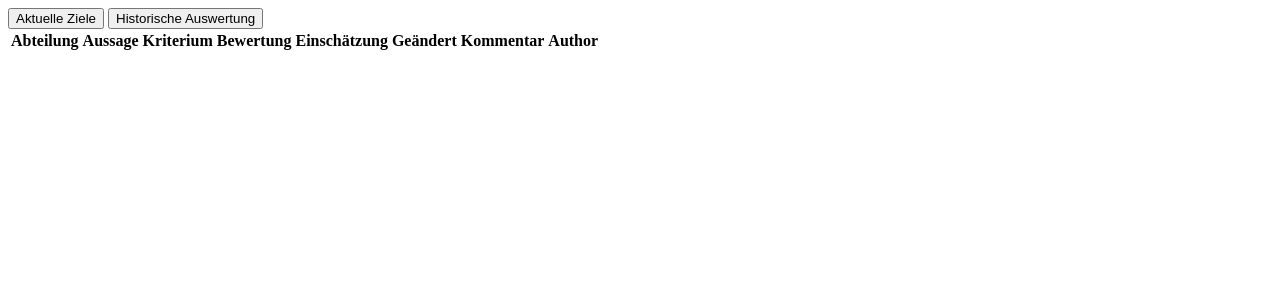
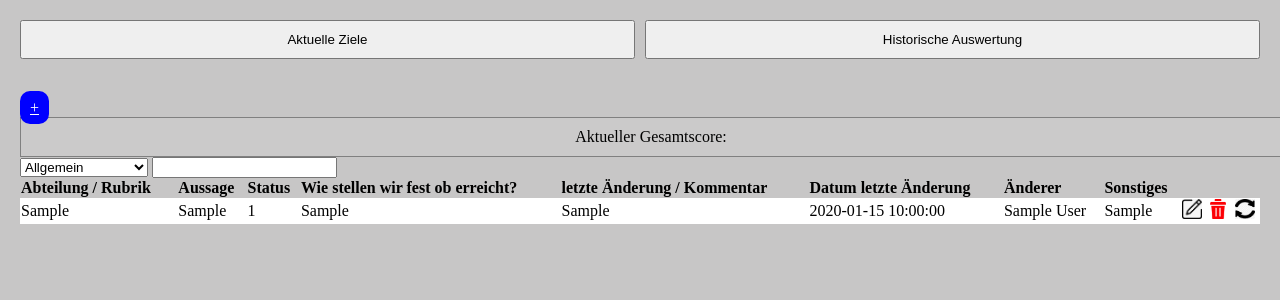
Before and after one commit to Khroxx/10x-page, a Flask app: page /liste in a window 1280 px wide. Shown: the top 300 px of the page. Run offline with Flask 3, Linux system fonts and the light colour scheme; tables that the repository leaves empty hold one stand-in row (values such as "Sample post"); lists and menus that the app fills with data are empty.

Commit message:
fixed and added

```diff
--- a/app/models.py
+++ b/app/models.py
@@ -24,6 +24,8 @@
     "Bari"
 ]
 
+BEWERTUNG_CHOICES = list(range(1, 11))
+
 class Ziel(db.Model):
     id = db.Column(db.Integer, primary_key=True)
     abteilung = db.Column(String(50), default="Allgemein", nullable=False)
--- a/app/routes.py
+++ b/app/routes.py
@@ -15,12 +15,24 @@
 @main.route('/liste', methods=['GET']) # grafische Auswertung
 def get_liste():
     ziele = Ziel.query.all()
-    return render_template('liste.html', ziele=ziele)
+    return render_template('liste.html', ziele=ziele, abteilungen=ABTEILUNGEN_CHOICES)
+
+
+@main.route('/api/ziele')
+def get_ziele():
+    ziele = Ziel.query.order_by(Ziel.geändert.desc()).all()
+    data = [{
+        'datum': ziel.geändert.strftime('%d-%m-%Y'),
+        'bewertung': ziel.bewertung,
+        'abteilung': ziel.abteilung
+    } for ziel in ziele]
+    return jsonify(data)
 
 
 @main.route('/add-ziel-form', methods=['GET']) # Um ein Ziel hinzuzufügen
 def add_ziel_form():
-    return render_template('add_ziel.html', abteilungen=ABTEILUNGEN_CHOICES, authors=PERSONAL_CHOICES)
+    return render_template('add_ziel.html', abteilungen=ABTEILUNGEN_CHOICES, authors=PERSONAL_CHOICES,
+                           bewertungen=BEWERTUNG_CHOICES)
 
 
 @main.route('/submit-ziel', methods=['POST'])
@@ -28,7 +40,7 @@
     abteilung = request.form.get('abteilung')
     aussage = request.form.get('aussage')
     kriterium = request.form.get('kriterium')
-    bewertung = request.form.get('bewertung')
+    bewertung = int(request.form.get('bewertung'))
     einschätzung = request.form.get('einschätzung')
     geändert = datetime.now(timezone.utc)
     kommentar = request.form.get('kommentar')
--- a/app/static/css/liste.css
+++ b/app/static/css/liste.css
@@ -0,0 +1,66 @@
+body{
+    margin: 20px;
+    display: flex;
+    flex-direction: column;
+    gap: 30px;
+    background-color: rgb(199, 198, 198);
+    gap: 40px;
+}
+.top-btns{
+    /* padding: 0 10px; */
+    width: 100%;
+    display: flex;
+    justify-content: space-evenly;
+    gap: 10px;
+}
+.list-btns{
+    max-width: 50%;
+    width: 50%;
+    padding: 10px;
+
+}
+.add-ziel {
+    background-color: blue;
+    color: white;
+    padding: 8px 10px;
+    border-radius: 10px;
+}
+table{
+    width: 100%;
+    border-spacing: 0;
+    text-align: start;
+}
+th{
+    text-align: start;
+}
+tr{
+    text-align: start;
+}
+.totalscore{
+    width: 100%;
+    padding: 10px;
+    display: flex;
+    justify-content: center;
+    border: 1px solid grey;
+    background-color: rgb(203, 202, 202);
+}
+.first-td-child{
+    background-color: white;
+}
+.second-td-child{
+    background-color: transparent;
+}
+.table-img{
+    width: 20px;
+    height: 20px;
+}
+.auswahl-container{
+    display: flex;
+    flex-direction: row;
+    width: 100%;
+    justify-content: space-evenly;
+}
+.auswahl-half{
+    width: 50%;
+    max-width: 50%;
+}
--- a/app/static/js/script.js
+++ b/app/static/js/script.js
@@ -1,33 +1,84 @@
 // Um zwischen Chart und AKtuellen Zielen zu wechseln
-document.addEventListener('DOMContentLoaded', function () {
-    const tableView = document.getElementById('table-view');
-    const chartView = document.getElementById('chart-view');
-    let tableButton = document.getElementById('table-button');
-    let chartButton = document.getElementById('chart-button');
+$(document).ready(function() {
+    const tableButton = $('#table-button');
+    const chartButton = $('#chart-button');
+    const tableView = $('#table-view');
+    const chartView = $('#chart-view');
 
-    tableButton.addEventListener('click', function () {
-        tableView.style.display = 'block';
-        chartView.style.display = 'none';
+    chartView.hide()
+
+    tableButton.on('click', function() {
+        tableView.show();
+        chartView.hide();
     });
 
-    chartButton.addEventListener('click', function () {
-        tableView.style.display = 'none';
-        chartView.style.display = 'block';
+    chartButton.on('click', function() {
+        tableView.hide();
+        chartView.show();
     });
 });
 
+$(document).ready(function() {
+    function updateChart() {
+        const selectedAbteilungen = $('#abteilung-select').val();
+        $.ajax({
+            url: '/api/ziele',
+            method: 'GET',
+            data: {
+                abteilungen: selectedAbteilungen
+            },
+            success: function(data) {
+                const groupedData = data.reduce((acc, item) => {
+                    if (!acc[item.abteilung]) {
+                        acc[item.abteilung] = { labels: [], data: [] };
+                    }
+                    acc[item.abteilung].labels.push(item.datum);
+                    acc[item.abteilung].data.push(item.bewertung);
+                    return acc;
+                }, {});
+
+                const datasets = Object.keys(groupedData).map(abteilung => ({
+                    label: abteilung,
+                    data: groupedData[abteilung].data,
+                    borderColor: getRandomColor(),
+                    borderWidth: 1,
+                    fill: false
+                }));
+
+                const ctx = $('#myChart')[0].getContext('2d');
+                new Chart(ctx, {
+                    type: 'line',
+                    data: {
+                        labels: groupedData[Object.keys(groupedData)[0]].labels,
+                        datasets: datasets
+                    },
+                    options: {
+                        scales: {
+                            x: {
+                                reverse: true
+                            },
+                            y: {
+                                min: 1,
+                                max: 10
+                            }
+                        }
+                    }
+                });
+            }
+        });
+    }
+
+    function getRandomColor() {
+        const letters = '0123456789ABCDEF';
+        let color = '#';
+        for (let i = 0; i < 6; i++) {
+            color += letters[Math.floor(Math.random() * 16)];
+        }
+        return color;
+    }
+
+    $('#abteilung-select').change(updateChart);
+    updateChart();
+});
+
 //Tabellensortieren
-document.addEventListener('DOMContentLoaded', function () {
-    const getCellValue = (tr, idx) => tr.children[idx].innerText || tr.children[idx].textContent;
-
-    const comparer = (idx, asc) => (a, b) => ((v1, v2) =>
-        v1 !== '' && v2 !== '' && !isNaN(v1) && !isNaN(v2) ? v1 - v2 : v1.toString().localeCompare(v2)
-    )(getCellValue(asc ? a : b, idx), getCellValue(asc ? b : a, idx));
-
-    document.querySelectorAll('th').forEach(th => th.addEventListener('click', (() => {
-        const table = th.closest('table');
-        Array.from(table.querySelectorAll('tr:nth-child(n+2)'))
-            .sort(comparer(Array.from(th.parentNode.children).indexOf(th), this.asc = !this.asc))
-            .forEach(tr => table.appendChild(tr));
-    })));
-});
--- a/app/templates/add_ziel.html
+++ b/app/templates/add_ziel.html
@@ -23,7 +23,7 @@
 
         <label for="bewertung">Bewertung:</label>
         <select id="bewertung" name="bewertung" required>
-            {% for i in range(1, 11) %}
+            {% for i in bewertungen %}
                 <option value="{{ i }}">{{ i }}</option>
             {% endfor %}
         </select><br>
--- a/app/templates/liste.html
+++ b/app/templates/liste.html
@@ -1,37 +1,96 @@
 <!DOCTYPE html>
 <html lang="en">
+
 <head>
     <meta charset="UTF-8">
     <meta name="viewport" content="width=device-width, initial-scale=1.0">
     <title>Liste + Chart</title>
+    <script src="https://cdn.jsdelivr.net/npm/chart.js"></script>
+    <script
+			  src="https://code.jquery.com/jquery-3.7.1.js"
+			  integrity="sha256-eKhayi8LEQwp4NKxN+CfCh+3qOVUtJn3QNZ0TciWLP4="
+			  crossorigin="anonymous"></script>
     <link rel="stylesheet" href="{{ url_for('static', filename='css/liste.css') }}">
-    <script src="{{ url_for('static', filename='js/sortTable.js') }}" defer></script>
-    <script src="{{ url_for('static', filename='js/toggleView.js') }}" defer></script>
+    <script src="{{ url_for('static', filename='js/script.js') }}" defer></script>
+    <!-- <script src="{{ url_for('static', filename='js/toggleView.js') }}" defer></script> -->
 </head>
+
 <body>
-    <div>
-        <button id="table-button">Aktuelle Ziele</button>
-        <button id="chart-button">Historische Auswertung</button>
+    <div class="top-btns">
+        <button class="list-btns" id="table-button">Aktuelle Ziele</button>
+        <button class="list-btns" id="chart-button">Historische Auswertung</button>
     </div>
     <div id="table-view">
+        <div>
+            <a href="{{ url_for('main.add_ziel_form') }}" class="add-ziel">+</a>
+        </div>
+        <div class="totalscore">
+            Aktueller Gesamtscore:
+        </div>
+        <div>
+            <!-- <label for="abteilungen">Alle Abteilungen</label> -->
+            <select id="abteilung" name="abteilung" required>
+                {% for abteilung in abteilungen %}
+                <option value="{{ abteilung }}">{{ abteilung }}</option>
+                {% endfor %}
+            </select>
+            <input type="search" name="" id="">
+        </div>
+        <div>
             <table>
                 <thead>
                     <tr>
-                    <th>Abteilung</th>
+                        <th>Abteilung / Rubrik</th>
                         <th>Aussage</th>
-                    <th>Kriterium</th>
-                    <th>Bewertung</th>
-                    <th>Einschätzung</th>
-                    <th>Geändert</th>
-                    <th>Kommentar</th>
-                    <th>Author</th>
+                        <th>Status</th>
+                        <th>Wie stellen wir fest ob erreicht?</th>
+                        <th>letzte Änderung / Kommentar</th>
+                        <th>Datum letzte Änderung</th>
+                        <th>Änderer</th>
+                        <th>Sonstiges</th>
                     </tr>
+                    {% for ziel in ziele %}
+                    <tr class="{% if loop.index0 % 2 == 0 %}first-td-child{% else %}second-td-child{% endif %}">
+                        <td>{{ ziel.abteilung }}</td>
+                        <td>{{ ziel.aussage }}</td>
+                        <td>{{ ziel.bewertung }}</td>
+                        <td>{{ ziel.kriterium }}</td>
+                        <td>{{ ziel.einschätzung }}</td>
+                        <td>{{ ziel.geändert }}</td>
+                        <td>{{ ziel.author }}</td>
+                        <td>{{ ziel.kommentar }}</td>
+                        <td><img class="table-img" src="{{ url_for('static', filename='img/edit.png')}}" alt="E"></td>
+                        <td><img class="table-img" src="{{ url_for('static', filename='img/delete.png')}}" alt="D"></td>
+                        <td><img class="table-img" src="{{ url_for('static', filename='img/refresh.webp')}}" alt="R">
+                        </td>
+                    </tr>
+                    {% endfor %}
                 </thead>
                 <tbody>
 
                 </tbody>
             </table>
         </div>
-    <div id="chart-view" style="display:none;"></div>
+    </div>
+    <div id="chart-view">
+        <div class="auswahl-container">
+            <div class="auswahl-half">
+                <h1>Abteilung (Mehrfachauswahl):</h1>
+                <select id="abteilung-select" multiple>
+                    {% for ziel in ziele %}
+                        <option value="{{ ziel.abteilung }}">{{ ziel.abteilung }}</option>
+                    {% endfor %}
+                </select>
+            </div>
+            <div  class="auswahl-half">
+                <h1>Von:</h1>
+                <input type="date" name="" id="">
+                <h1>Bis:</h1>
+                <input type="date" name="" id="">
+            </div>
+        </div>
+        <canvas id="myChart"></canvas>
+    </div>
 </body>
+
 </html>
--- a/requirements.txt
+++ b/requirements.txt
@@ -1,8 +1,11 @@
 alembic==1.13.3
 blinker==1.8.2
+certifi==2024.8.30
 click==8.1.7
 coverage==7.6.3
+distlib==0.3.9
 exceptiongroup==1.2.2
+filelock==3.16.1
 Flask==3.0.3
 Flask-Admin==1.6.1
 Flask-Migrate==4.0.7
@@ -14,6 +17,8 @@
 Mako==1.3.5
 MarkupSafe==3.0.1
 packaging==24.1
+pipenv==2024.1.0
+platformdirs==4.3.6
 pluggy==1.5.0
 PyMySQL==1.1.1
 pytest==8.3.3
@@ -23,5 +28,6 @@
 SQLAlchemy==2.0.36
 tomli==2.0.2
 typing_extensions==4.12.2
+virtualenv==20.26.6
 Werkzeug==3.0.4
 WTForms==3.1.2
```
Also changed, not shown: app/static/css/index.css (+11 -0 lines), app/templates/index.html (+12 -3 lines), app/static/img/delete.png (added), app/static/img/edit.png (added), app/static/img/refresh.webp (added). Lines whose indentation alone changed are shown as unchanged.
